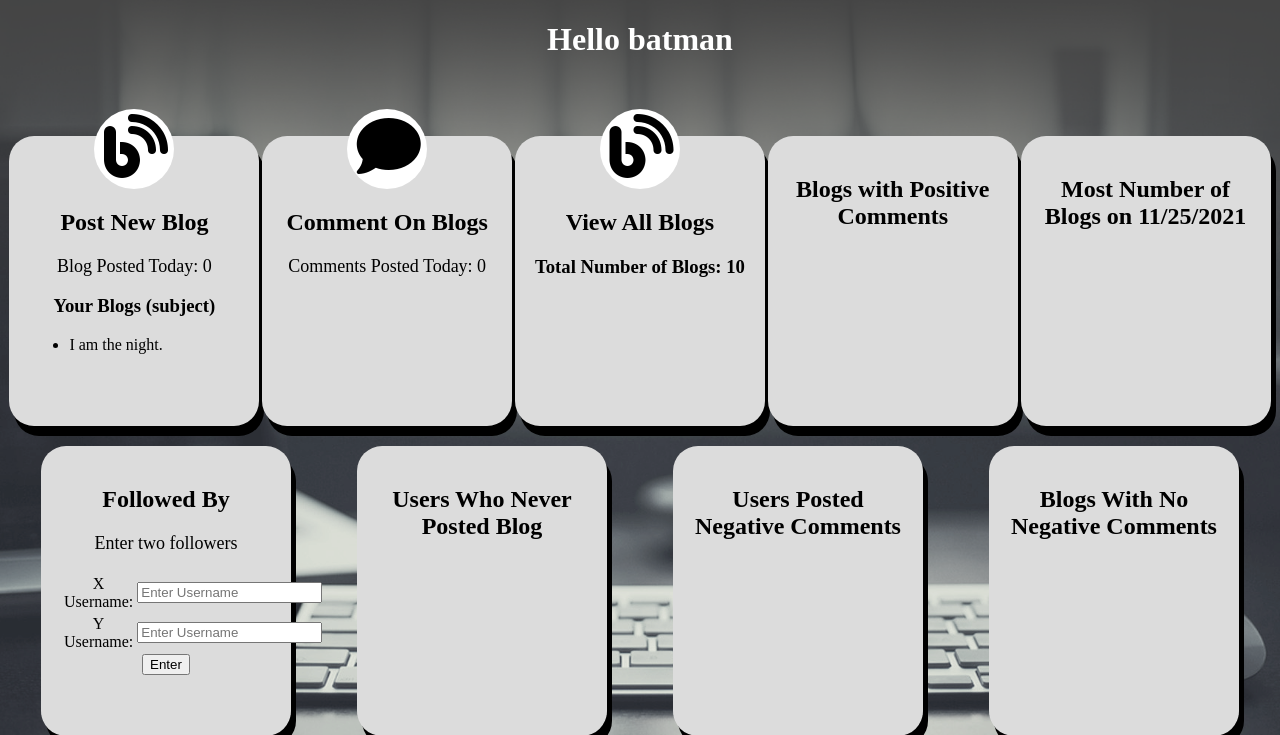
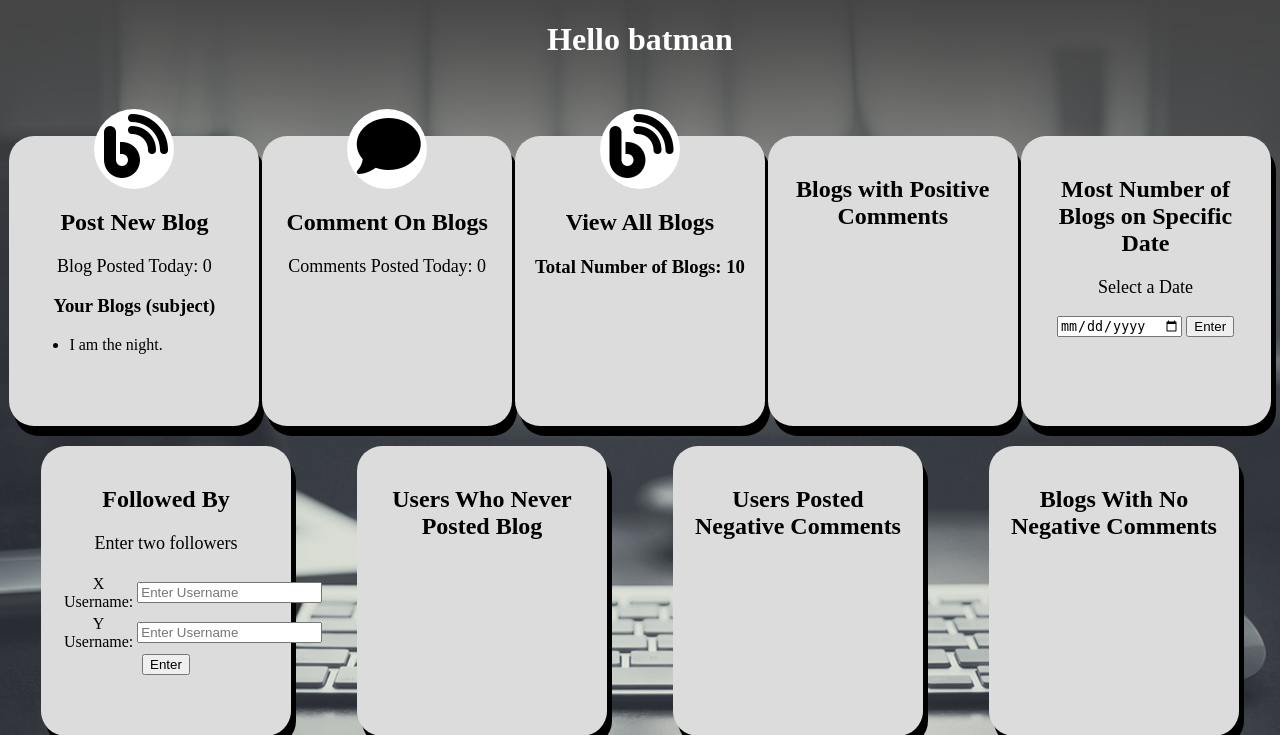
Before and after one commit to RutvikVachhani/COMP440-Part-2, a PHP site: page /home.php in a window 1280 px wide. Shown: the part 48-783 px from the top of the page. Run offline with PHP 8.4, Linux system fonts and the light colour scheme; a user stored in the database is signed in; data comes from the database, SQL or seed files in the repository; some libraries are stand-ins or nearby versions.

Commit message:
dynamic date

```diff
--- a/2mostBlogsDate.php
+++ b/2mostBlogsDate.php
@@ -1,5 +1,7 @@
 <?php
 session_start();
+
+$blogDate = isset($_POST['selectedDate']) ? $_POST['selectedDate'] : '';
 
 //connect db
 include 'db_connect.php';
@@ -12,7 +14,7 @@ set @maxi = (select count(*) from blogs group by created_by order by count(*) de
 select created_by from blogs GROUP BY created_by HAVING COUNT(*) = @maxi;
 END*/
 
-$blogCount = "CALL maxBlog()" ;
+$blogCount = "CALL maxBlog('$blogDate')" ;
 $count = mysqli_query($conn, $blogCount);
 ?>
 
@@ -39,7 +41,7 @@ $count = mysqli_query($conn, $blogCount);
         </div>
     </div>
 </nav>
-<h1 class="color">List of Users Posted Most Blogs on 11/25/2021</h1>
+<h1 class="color">List of Users Posted Most Blogs on <?php echo $blogDate ?></h1>
 <div class="blogListBox">
         <ul class='list'>
             <?php
--- a/home.php
+++ b/home.php
@@ -107,9 +107,14 @@ $totalBlogsRows = mysqli_fetch_array($totalBlogsResult);
       </div>
       <div class="boxElements">
         <div class="centerText">
-          <a href="2mostBlogsDate.php">
-            <h2>Most Number of Blogs on 11/25/2021</h2>
-          </a>
+          <h2>Most Number of Blogs on Specific Date</h2>
+          <form name="blogDate" action="2mostBlogsDate.php" method="POST">
+                <p>Select a Date</p>
+                <input type="date" id="selectedDate" name="selectedDate" required>
+                <button type="submit" id="2btn" name="submitSelectedDate" class="enter">
+                  Enter
+                </button>
+          </form>
         </div>
       </div>
     </div>
```
